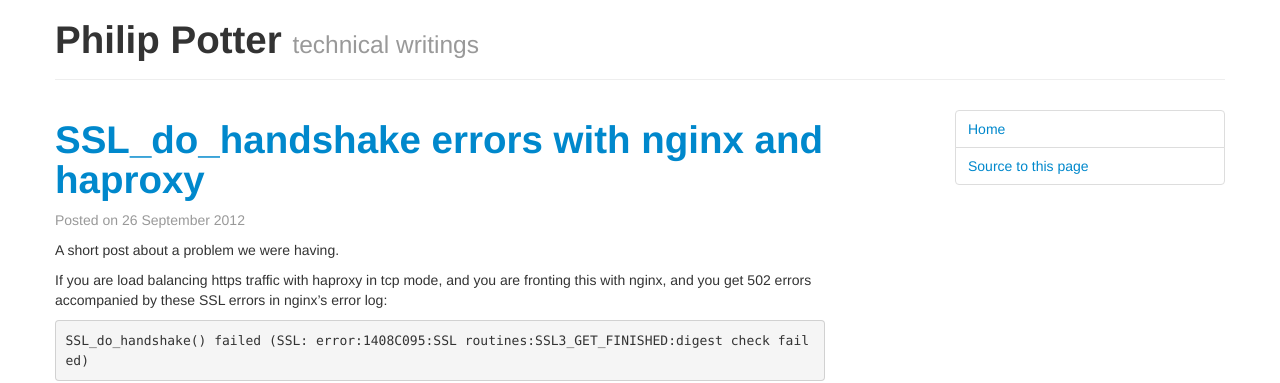
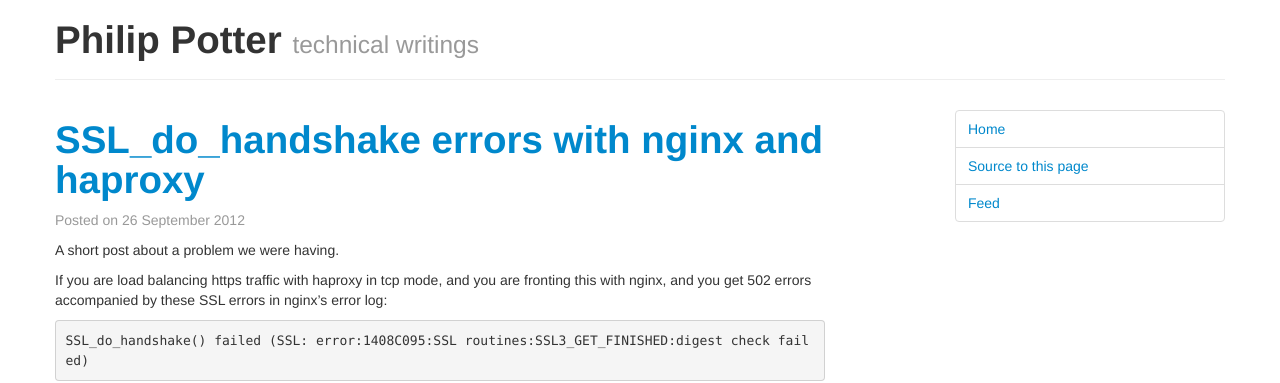
Before and after one commit to philandstuff/www.philandstuff.com, a Jekyll site: the page built from _posts/2012-09-26-ssl-do-handshake-errors-with-nginx-and-haproxy.html, in a window 1280 px wide. Shown: the top 383 px of the page. Built offline with Jekyll 4.4.1, drawn with Linux system fonts in a browser that asks for light colours.

Commit message:
add links to atom feed

```diff
--- a/_layouts/default.html
+++ b/_layouts/default.html
@@ -5,6 +5,7 @@
   <link rel="stylesheet" href="/css/bootstrap.css">
   <meta name="viewport" content="width=device-width, initial-scale=1.0">
   <link rel="stylesheet" href="/css/bootstrap-responsive.css">
+  <link rel="alternate" type="application/atom+xml" href="http://localhost:4000/atom.xml" title="Philip Potter's blog">
 </head>
 <body>
 <div class="container">
--- a/_layouts/page.html
+++ b/_layouts/page.html
@@ -9,6 +9,7 @@
 <ul class="nav nav-tabs nav-stacked">
 <li><a href="/">Home</a></li>
 <li><a href="https://github.com/philandstuff/www.philandstuff.com">Source</a></li>
+<li><a href="/atom.xml">Feed</a></li>
 </ul>
 </nav>
 <!-- tags stuff -->
--- a/_layouts/post.html
+++ b/_layouts/post.html
@@ -12,6 +12,7 @@
 <li><a href="/">Home</a></li>
 <li><a href="https://github.com/philandstuff/www.philandstuff.com/tree/master/{{ page.path }}">
 Source to this page</a></li>
+<li><a href="/atom.xml">Feed</a></li>
 </ul>
 </nav>
 {% for tag in page.tags %}
--- a/atom.xml
+++ b/atom.xml
@@ -3,7 +3,7 @@
 ---
 <?xml version="1.0"?>
 <feed xmlns="http://www.w3.org/2005/Atom">
-  <title>www.philandstuff.com</title>
+  <title>Philip Potter</title>
   <link href="http://www.philandstuff.com/"/>
   <link type="application/atom+xml" rel="self" href="http://www.philandstuff.com/atom.xml"/>
   <updated>{{ site.time | date_to_xmlschema }}</updated>
```
